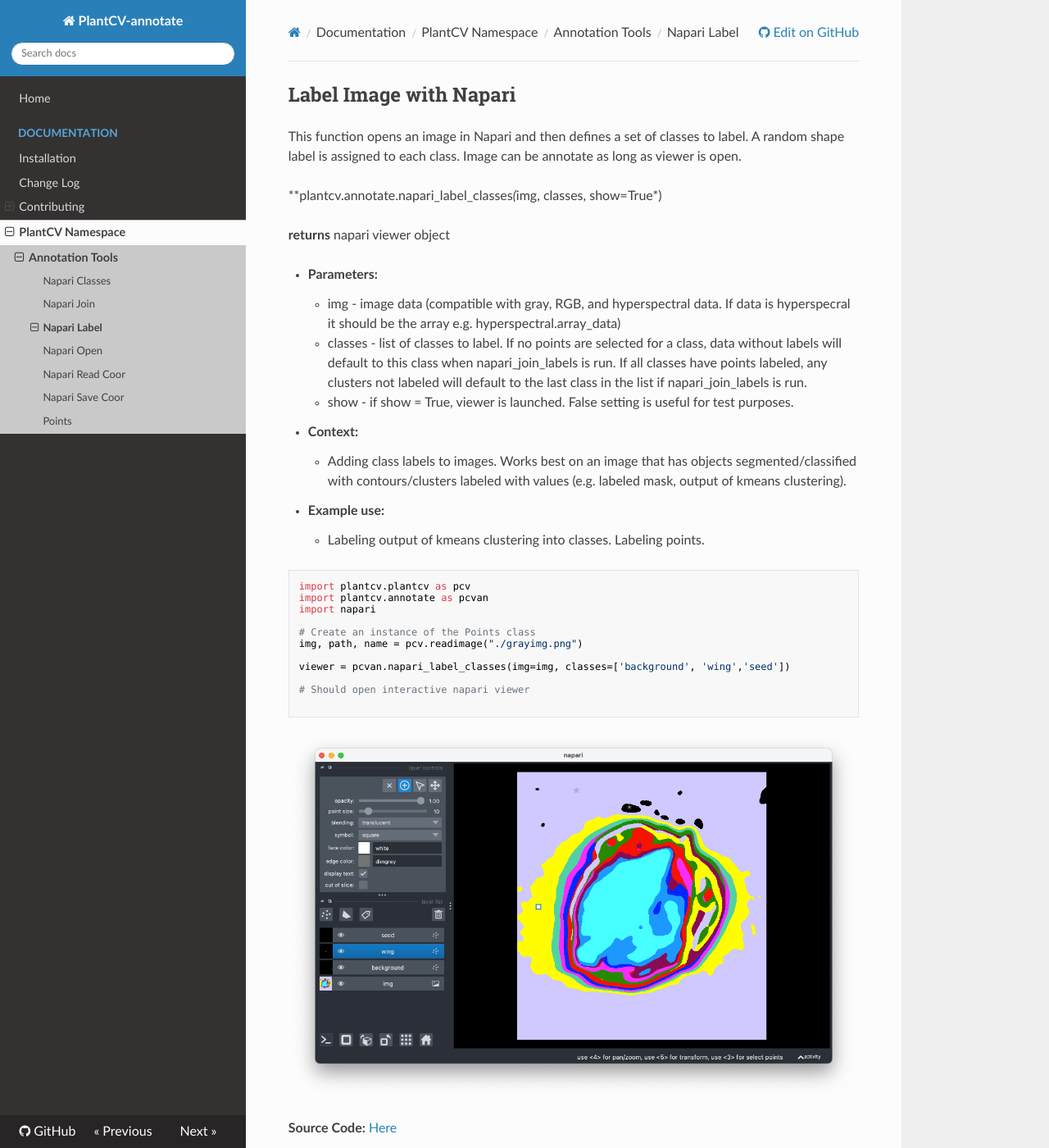
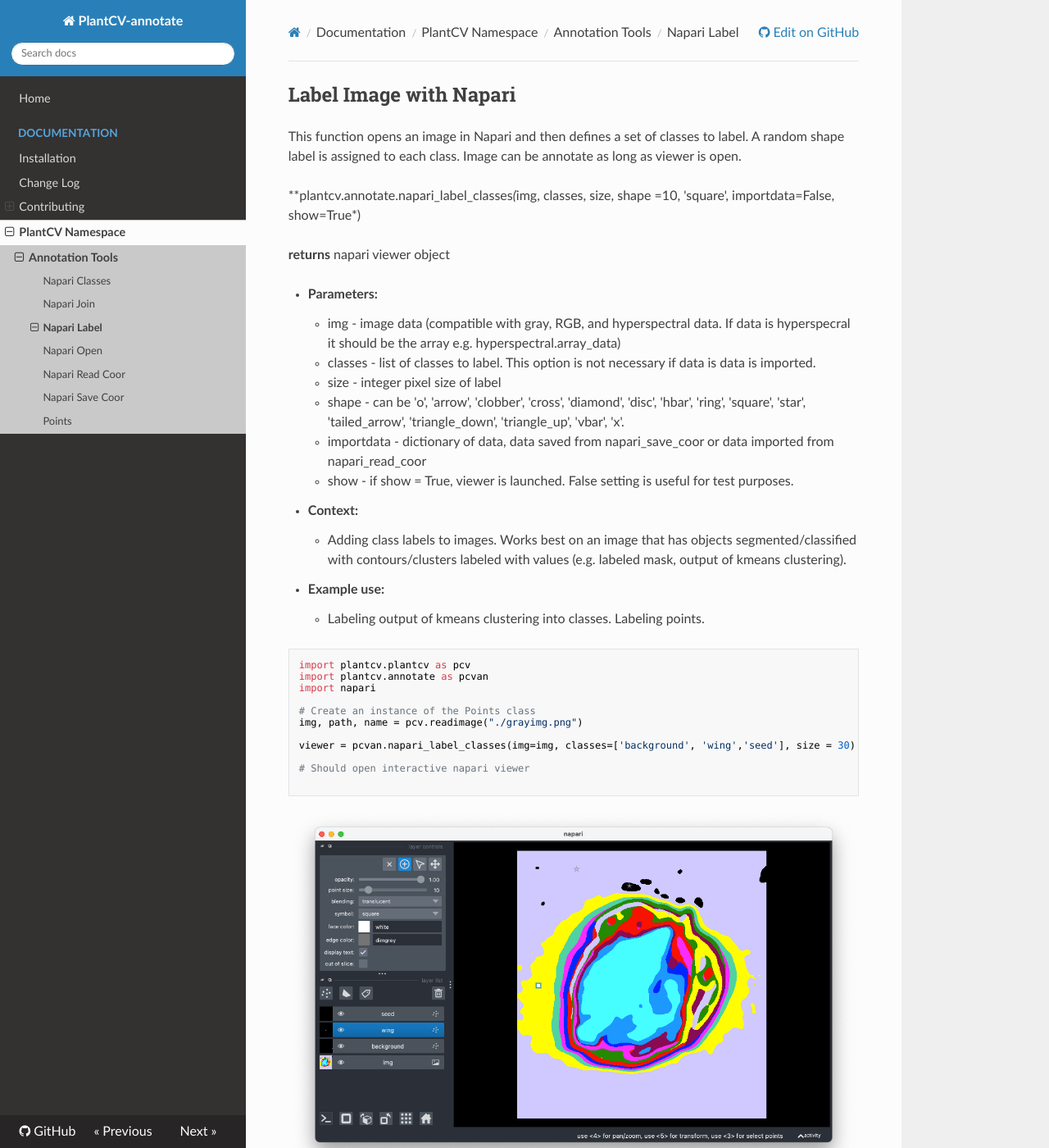
Before and after one commit to danforthcenter/plantcv-annotate, an MkDocs documentation site: the page built from docs/napari_label_classes.md, in a window 1280 px wide and 1400 px high. Shown: the whole window at 82% size. Built offline with MkDocs 1.6.1, drawn with Linux system fonts in a browser that asks for light colours; nearby versions of some CDN libraries.

Commit message:
Update napari_label_classes.md
updating documentation for napari_label

```diff
--- a/docs/napari_label_classes.md
+++ b/docs/napari_label_classes.md
@@ -3,17 +3,17 @@
 This function opens an image in Napari and then defines a set of classes to label. A random shape label is assigned to each class.
 Image can be annotate as long as viewer is open.
 
-**plantcv.annotate.napari_label_classes*(*img, classes, show=True*)
+**plantcv.annotate.napari_label_classes*(*img, classes, size, shape =10, 'square', importdata=False, show=True*)
 
 **returns** napari viewer object
 
 - **Parameters:**
     - img - image data (compatible with gray, RGB, and hyperspectral data. If data is hyperspecral it should be the array e.g. hyperspectral.array_data)
-    - classes - list of classes to label. If no points are selected for a class,
-        data without labels will default to this class when napari_join_labels
-        is run. If all classes have points labeled, any clusters not labeled
-        will default to the last class in the list if napari_join_labels is
-        run.
+    - classes - list of classes to label. This option is not necessary if data is data is imported.
+    - size - integer pixel size of label
+    - shape - can be 'o', 'arrow', 'clobber', 'cross', 'diamond', 'disc', 'hbar', 'ring', 'square', 'star', 'tailed_arrow',
+    'triangle_down', 'triangle_up', 'vbar', 'x'.
+    - importdata - dictionary of data, data saved from napari_save_coor or data imported from napari_read_coor
     - show - if show = True, viewer is launched. False setting is useful for test purposes.
 
 - **Context:**
@@ -31,7 +31,7 @@ import napari
 # Create an instance of the Points class
 img, path, name = pcv.readimage("./grayimg.png")
 
-viewer = pcvan.napari_label_classes(img=img, classes=['background', 'wing','seed'])
+viewer = pcvan.napari_label_classes(img=img, classes=['background', 'wing','seed'], size = 30)
 
 # Should open interactive napari viewer
 
```
